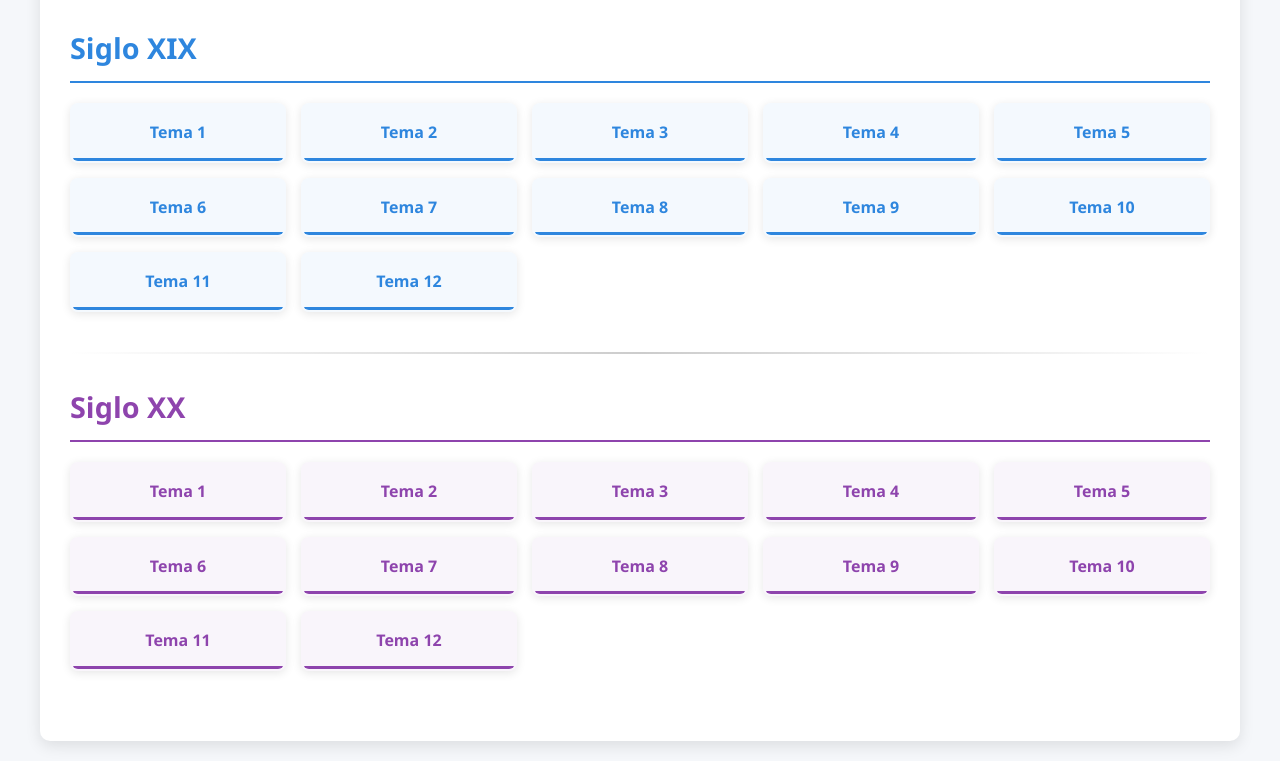
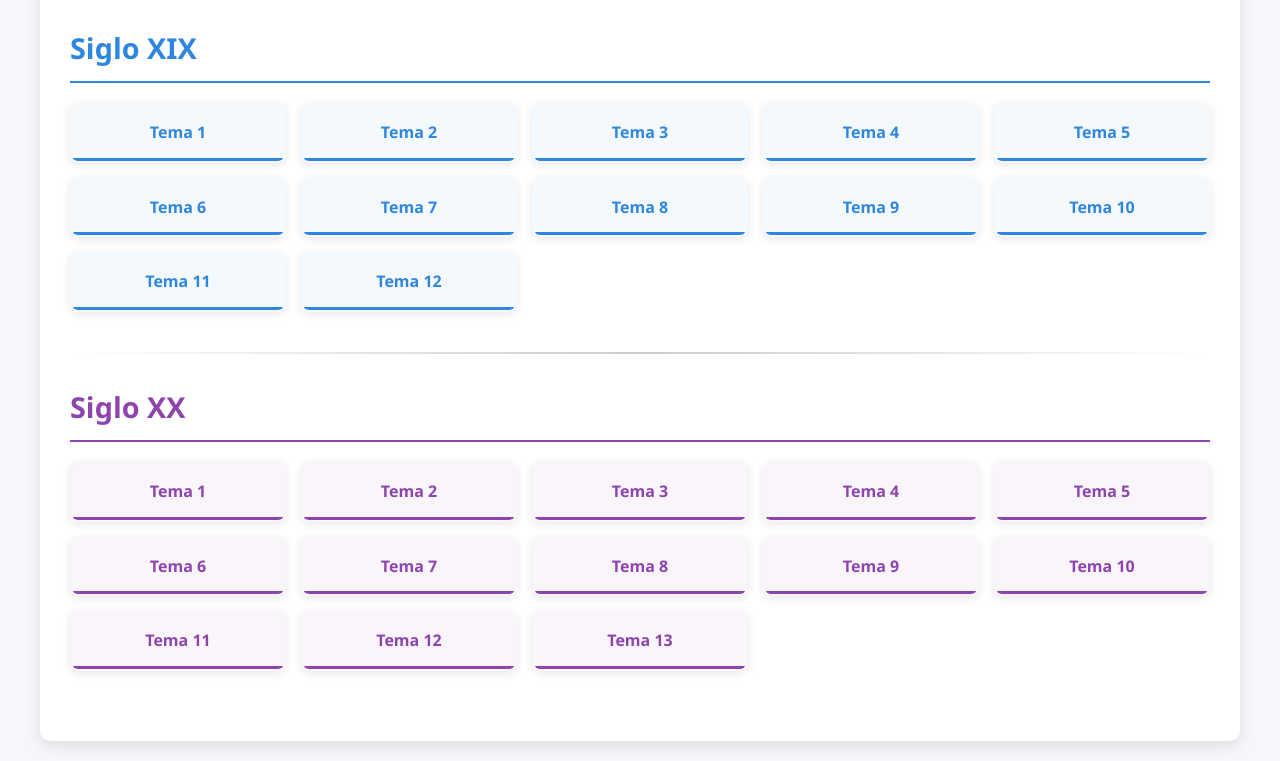
Before and after one commit to Raquezin/historia_mapasmentales, a website built with Vite: page index.html in a window 1280 px wide. Shown: the part 131-892 px from the top of the page. Built offline with nearby package versions, Linux system fonts and the light colour scheme.

Commit message:
add tema 13 placeholder

```diff
--- a/index.html
+++ b/index.html
@@ -46,6 +46,7 @@
           <li><a href="/historia_mapasmentales/src/pages/SigloXX/tema10.html">Tema 10</a></li>
           <li><a href="/historia_mapasmentales/src/pages/SigloXX/tema11.html">Tema 11</a></li>
           <li><a href="/historia_mapasmentales/src/pages/notdone.html">Tema 12</a></li>
+          <li><a href="/historia_mapasmentales/src/pages/notdone.html">Tema 13</a></li>
 
         </ul>
       </div>
```
